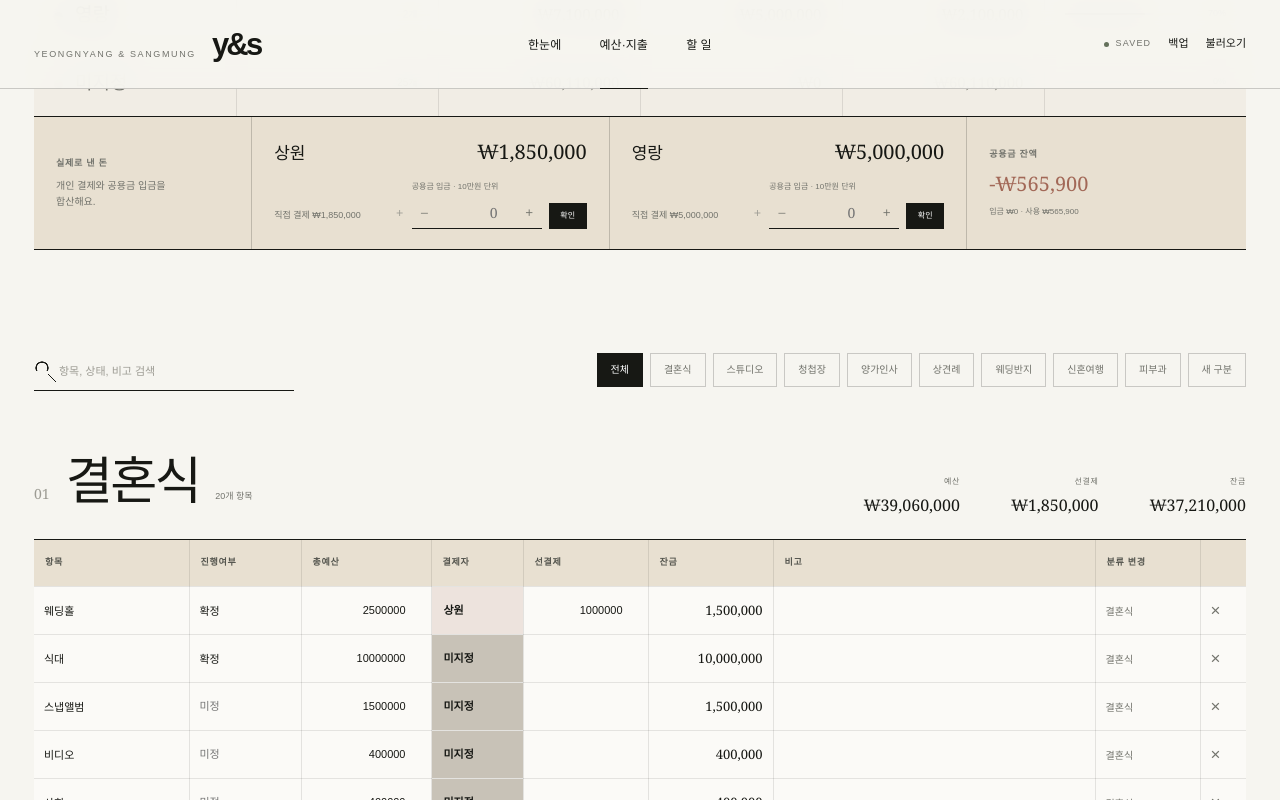
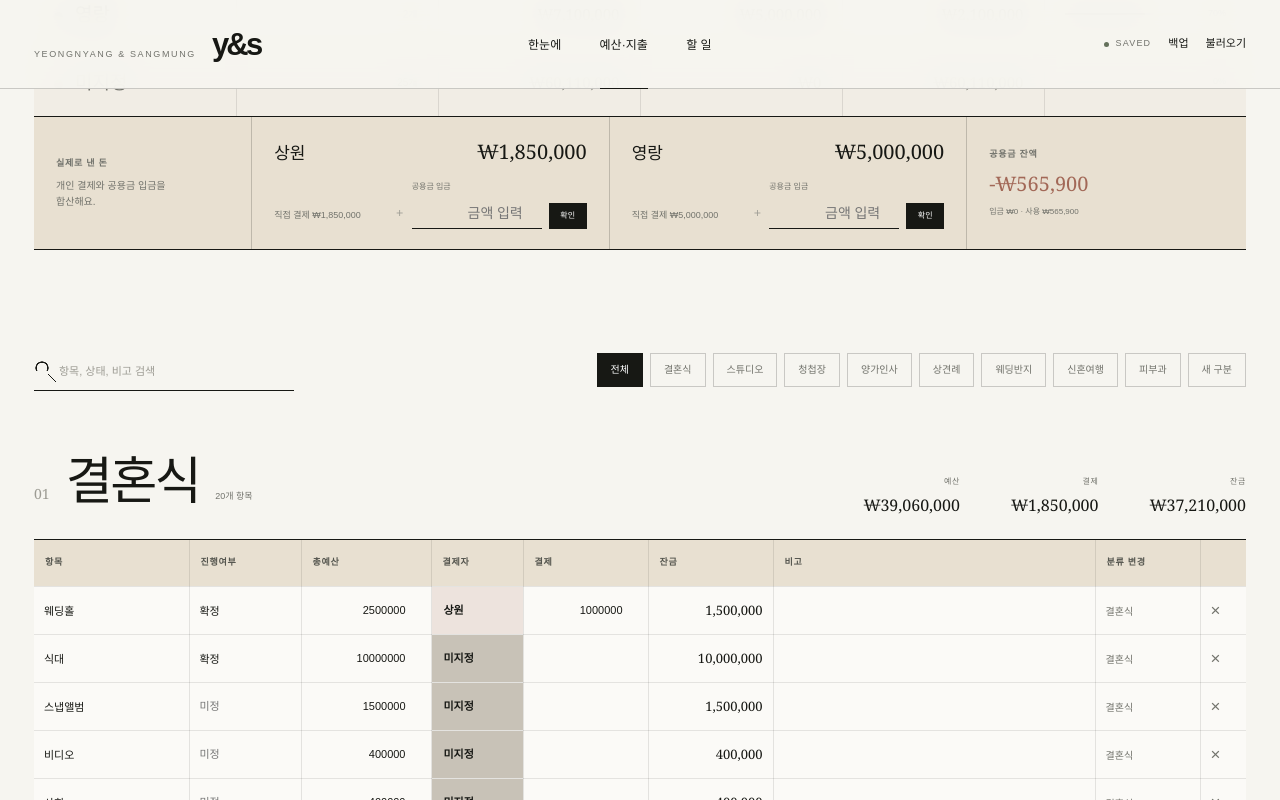
Before and after one commit to yeongrang0214/wedding, a Next.js app: page / in a window 1280 px wide. Both pictures are taken after a click on the button "지출 항목 추가". Shown: the part 947-1747 px from the top of the page. Built offline with nearby package versions, Linux system fonts and the light colour scheme.

Commit message:
Simplify common fund input and confirm paid items

```diff
--- a/app/WeddingPlanner.tsx
+++ b/app/WeddingPlanner.tsx
@@ -89,7 +89,7 @@ const DEFAULT_DATA: PlannerData = {
   ],
 };
 
-const cloneDefault = () => JSON.parse(JSON.stringify(DEFAULT_DATA)) as PlannerData;
+const cloneDefault = () => normalizePlannerData(JSON.parse(JSON.stringify(DEFAULT_DATA)) as PlannerData);
 const money = new Intl.NumberFormat("ko-KR", { style: "currency", currency: "KRW", maximumFractionDigits: 0 });
 const number = new Intl.NumberFormat("ko-KR");
 const uid = (prefix: string) => `${prefix}-${Date.now()}-${Math.random().toString(36).slice(2, 7)}`;
@@ -121,7 +121,10 @@ function normalizeTask(task: Task) {
 
 function normalizePlannerData(input: PlannerData): PlannerData {
   return {
-    expenses: input.expenses,
+    expenses: input.expenses.map((expense) => ({
+      ...expense,
+      status: Number(expense.paid || 0) > 0 ? "확정" : expense.status,
+    })),
     tasks: input.tasks.map(normalizeTask),
     commonFund: {
       sangwon: Number(input.commonFund?.sangwon || 0),
@@ -312,26 +315,27 @@ export default function WeddingPlanner() {
   const paidProgress = totals.total ? Math.min(100, Math.round((totals.paid / totals.total) * 100)) : 0;
 
   function updateExpense(id: string, field: keyof Expense, value: string | number) {
-    setData((current) => ({ ...current, expenses: current.expenses.map((expense) => expense.id === id ? { ...expense, [field]: value } : expense) }));
+    setData((current) => ({
+      ...current,
+      expenses: current.expenses.map((expense) => {
+        if (expense.id !== id) return expense;
+        if (field === "paid") {
+          const paid = Number(value) || 0;
+          return { ...expense, paid, status: paid > 0 ? "확정" : expense.status };
+        }
+        return { ...expense, [field]: value };
+      }),
+    }));
   }
 
   function confirmCommonFund(payer: keyof CommonFund) {
-    const value = Math.max(0, Math.round((Number(commonFundDraft[payer]) || 0) / 100000) * 100000);
+    const value = Math.max(0, Number(commonFundDraft[payer]) || 0);
     setCommonFundDraft((current) => ({ ...current, [payer]: value ? String(value) : "" }));
     setData((current) => ({
       ...current,
       commonFund: { ...current.commonFund, [payer]: value },
     }));
     setConfirmedCommonFund(payer);
-  }
-
-  function stepCommonFundDraft(payer: keyof CommonFund, direction: -1 | 1) {
-    const currentValue = Number(commonFundDraft[payer]) || 0;
-    const value = direction === 1
-      ? Math.ceil((currentValue + 1) / 100000) * 100000
-      : Math.max(0, Math.floor((currentValue - 1) / 100000) * 100000);
-    setCommonFundDraft((current) => ({ ...current, [payer]: value ? String(value) : "" }));
-    setConfirmedCommonFund((current) => current === payer ? null : current);
   }
 
   function addExpense() {
@@ -450,14 +454,14 @@ export default function WeddingPlanner() {
                     <span>PLANNED BUDGET</span>
                     <strong>{money.format(totals.total)}</strong>
                     <div className="progress-track"><div style={{ width: `${paidProgress}%` }} /></div>
-                    <div className="progress-caption"><span>선결제 {paidProgress}%</span><b>{money.format(totals.paid)}</b></div>
+                    <div className="progress-caption"><span>결제 {paidProgress}%</span><b>{money.format(totals.paid)}</b></div>
                   </div>
                 </div>
               </section>
 
               <section className="metric-grid" aria-label="예산 요약">
-                <article className="metric-card accent-coral"><span>남은 잔금</span><strong>{money.format(totals.remaining)}</strong><small>총 예산 - 선결제</small></article>
-                <article className="metric-card accent-sage"><span>선결제 완료</span><strong>{money.format(totals.paid)}</strong><small>{data.expenses.filter((expense) => expense.paid > 0).length}개 항목에 결제 내역 있음</small></article>
+                <article className="metric-card accent-coral"><span>남은 잔금</span><strong>{money.format(totals.remaining)}</strong><small>총 예산 - 결제</small></article>
+                <article className="metric-card accent-sage"><span>결제 완료</span><strong>{money.format(totals.paid)}</strong><small>{data.expenses.filter((expense) => expense.paid > 0).length}개 항목에 결제 내역 있음</small></article>
                 <article className="metric-card accent-gold"><span>할 일 진행률</span><strong>{progress}%</strong><small>{totals.taskDone}개 완료 · {totals.taskTotal - totals.taskDone}개 남음</small></article>
               </section>
 
@@ -495,7 +499,7 @@ export default function WeddingPlanner() {
               <div className="page-title-row"><div><span className="section-kicker">BUDGET & SPENDING</span><h2>예산·지출 내역</h2><p>셀을 클릭해 바로 수정하면 자동 저장됩니다.</p></div><button className="button primary" onClick={addExpense}>+  항목 추가</button></div>
               <div className="compact-metrics">
                 <div><span>총 예산</span><strong>{money.format(totals.total)}</strong></div>
-                <div><span>선결제</span><strong>{money.format(totals.paid)}</strong></div>
+                <div><span>결제</span><strong>{money.format(totals.paid)}</strong></div>
                 <div><span>남은 금액</span><strong>{money.format(totals.remaining)}</strong></div>
               </div>
               <section className="payer-overview" aria-labelledby="payer-overview-title">
@@ -505,7 +509,7 @@ export default function WeddingPlanner() {
                 </div>
                 <div className="payer-table-wrap">
                   <table className="payer-table">
-                    <thead><tr><th>결제자</th><th>배정 항목</th><th>배정 예산</th><th>선결제</th><th>남은 금액</th><th>결제율</th></tr></thead>
+                    <thead><tr><th>결제자</th><th>배정 항목</th><th>배정 예산</th><th>결제</th><th>남은 금액</th><th>결제율</th></tr></thead>
                     <tbody>
                       {payerSummaries.map((summary) => (
                         <tr key={summary.payer} className={`payer-${summary.payer === "미지정" ? "unassigned" : summary.payer}`}>
@@ -530,14 +534,10 @@ export default function WeddingPlanner() {
                       <div className="actual-spending-person-title"><span>{person.label}</span><strong>{money.format(person.total)}</strong></div>
                       <div className="actual-spending-formula">
                         <small>직접 결제 {money.format(person.direct)}</small><i>+</i>
-                        <form className="actual-spending-entry" noValidate onSubmit={(event) => { event.preventDefault(); confirmCommonFund(person.key); }}>
+                        <form className="actual-spending-entry" onSubmit={(event) => { event.preventDefault(); confirmCommonFund(person.key); }}>
                           <div className="actual-spending-field">
-                            <span>공용금 입금 · 10만원 단위</span>
-                            <div className="common-fund-stepper">
-                              <button type="button" aria-label={`${person.label} 공용금 10만원 빼기`} onClick={() => stepCommonFundDraft(person.key, -1)}>−</button>
-                              <input aria-label={`${person.label} 공용금 입금액`} type="number" min="0" step="100000" inputMode="numeric" value={commonFundDraft[person.key]} placeholder="0" onChange={(event) => { setCommonFundDraft((current) => ({ ...current, [person.key]: event.target.value })); setConfirmedCommonFund((current) => current === person.key ? null : current); }} />
-                              <button type="button" aria-label={`${person.label} 공용금 10만원 더하기`} onClick={() => stepCommonFundDraft(person.key, 1)}>+</button>
-                            </div>
+                            <span>공용금 입금</span>
+                            <input aria-label={`${person.label} 공용금 입금액`} type="number" min="0" step="1" inputMode="numeric" value={commonFundDraft[person.key]} placeholder="금액 입력" onChange={(event) => { setCommonFundDraft((current) => ({ ...current, [person.key]: event.target.value })); setConfirmedCommonFund((current) => current === person.key ? null : current); }} />
                           </div>
                           <button className={`actual-spending-confirm ${confirmedCommonFund === person.key ? "confirmed" : ""}`} type="submit">{confirmedCommonFund === person.key ? "완료" : "확인"}</button>
                         </form>
@@ -563,11 +563,11 @@ export default function WeddingPlanner() {
                     <section className="expense-group" key={category} aria-labelledby={`expense-group-${groupIndex}`}>
                       <div className="expense-group-heading">
                         <div><span>{String(groupIndex + 1).padStart(2, "0")}</span><h3 id={`expense-group-${groupIndex}`}>{category}</h3><small>{expenses.length}개 항목</small></div>
-                        <dl><div><dt>예산</dt><dd>{money.format(groupTotal)}</dd></div><div><dt>선결제</dt><dd>{money.format(groupPaid)}</dd></div><div><dt>잔금</dt><dd>{money.format(groupTotal - groupPaid)}</dd></div></dl>
+                        <dl><div><dt>예산</dt><dd>{money.format(groupTotal)}</dd></div><div><dt>결제</dt><dd>{money.format(groupPaid)}</dd></div><div><dt>잔금</dt><dd>{money.format(groupTotal - groupPaid)}</dd></div></dl>
                       </div>
                       <div className="table-wrap">
                         <table className="editable-table budget-table grouped-budget-table">
-                          <thead><tr><th>항목</th><th>진행여부</th><th>총예산</th><th>결제자</th><th>선결제</th><th>잔금</th><th>비고</th><th>분류 변경</th><th><span className="sr-only">삭제</span></th></tr></thead>
+                          <thead><tr><th>항목</th><th>진행여부</th><th>총예산</th><th>결제자</th><th>결제</th><th>잔금</th><th>비고</th><th>분류 변경</th><th><span className="sr-only">삭제</span></th></tr></thead>
                           <tbody>
                             {expenses.map((expense) => (
                               <tr key={expense.id}>
@@ -575,7 +575,7 @@ export default function WeddingPlanner() {
                                 <td><input aria-label={`${expense.item} 진행여부`} value={expense.status} placeholder="미정" onChange={(event) => updateExpense(expense.id, "status", event.target.value)} /></td>
                                 <td><input className="number-input" aria-label={`${expense.item} 총예산`} type="number" min="0" value={expense.total || ""} onChange={(event) => updateExpense(expense.id, "total", Number(event.target.value))} /></td>
                                 <td><select className={`payer-select payer-select-${expense.paidBy || "unassigned"}`} aria-label={`${expense.item} 결제자`} value={expense.paidBy} onChange={(event) => updateExpense(expense.id, "paidBy", event.target.value)}><option value="">미지정</option><option>상원</option><option>공용</option><option>영랑</option></select></td>
-                                <td><input className="number-input" aria-label={`${expense.item} 선결제`} type="number" min="0" value={expense.paid || ""} onChange={(event) => updateExpense(expense.id, "paid", Number(event.target.value))} /></td>
+                                <td><input className="number-input" aria-label={`${expense.item} 결제`} type="number" min="0" value={expense.paid || ""} onChange={(event) => updateExpense(expense.id, "paid", Number(event.target.value))} /></td>
                                 <td className="calculated">{number.format(expense.total - expense.paid)}</td>
                                 <td><input aria-label={`${expense.item} 비고`} value={expense.notes} onChange={(event) => updateExpense(expense.id, "notes", event.target.value)} /></td>
                                 <td><input className="category-change" aria-label={`${expense.item} 구분`} value={expense.category} onChange={(event) => updateExpense(expense.id, "category", event.target.value)} /></td>
--- a/app/globals.css
+++ b/app/globals.css
@@ -932,35 +932,15 @@ img {
   font-size: 8px;
 }
 
-.common-fund-stepper {
-  display: grid;
-  grid-template-columns: 25px minmax(0, 1fr) 25px;
-  align-items: stretch;
-  border-bottom: 1px solid var(--ink);
-}
-
-.common-fund-stepper input {
+.actual-spending-field input {
   width: 100%;
   padding: 5px 4px;
   border: 0;
+  border-bottom: 1px solid var(--ink);
   background: transparent;
   font-family: var(--serif);
   font-size: 14px;
   text-align: right;
-}
-
-.common-fund-stepper button {
-  padding: 0;
-  border: 0;
-  background: transparent;
-  color: var(--muted);
-  font-family: var(--serif);
-  font-size: 15px;
-}
-
-.common-fund-stepper button:hover {
-  background: var(--sage);
-  color: var(--ink);
 }
 
 .actual-spending-confirm {
```
Also changed, not shown: 1 other file (tests, documents, lock files or other folders).
